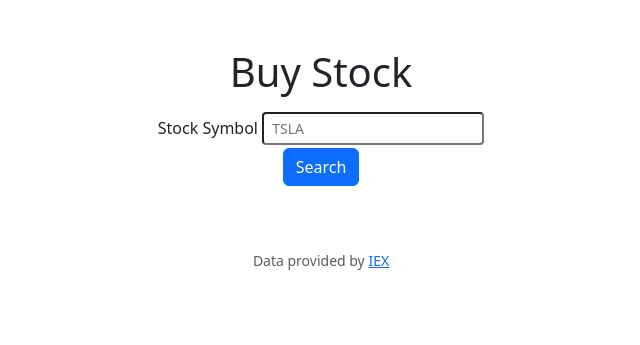
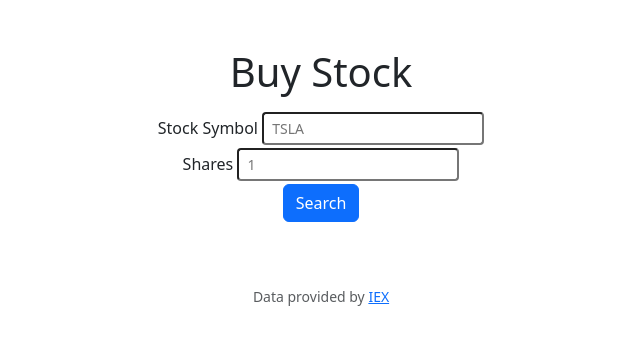
Before and after one commit to omgodsend/Harvard_CS50, a Flask app: page /buy in a window 1280 px wide. Shown: the part 76-421 px from the top of the page, without its empty margins (319-959 px from the left). Run offline with Flask 3, Linux system fonts and the light colour scheme; a user stored in the database is signed in; some libraries are stand-ins or nearby versions.

Commit message:
Thu, Jun 22, 2023, 9:41 AM -04:00

```diff
--- a/cs50/finance/templates/buy.html
+++ b/cs50/finance/templates/buy.html
@@ -25,7 +25,8 @@
                 <option value="V">
             </datalist>
             <div>
-
+                <label for="exampleFormControlInput1" class="form-label">Shares</label>
+                <input type="text" class="form-control-sm" id="exampleFormControlInput1" placeholder="1">
             </div>
             <button class="btn btn-primary" type="submit">Search</button>
         </form>
```
